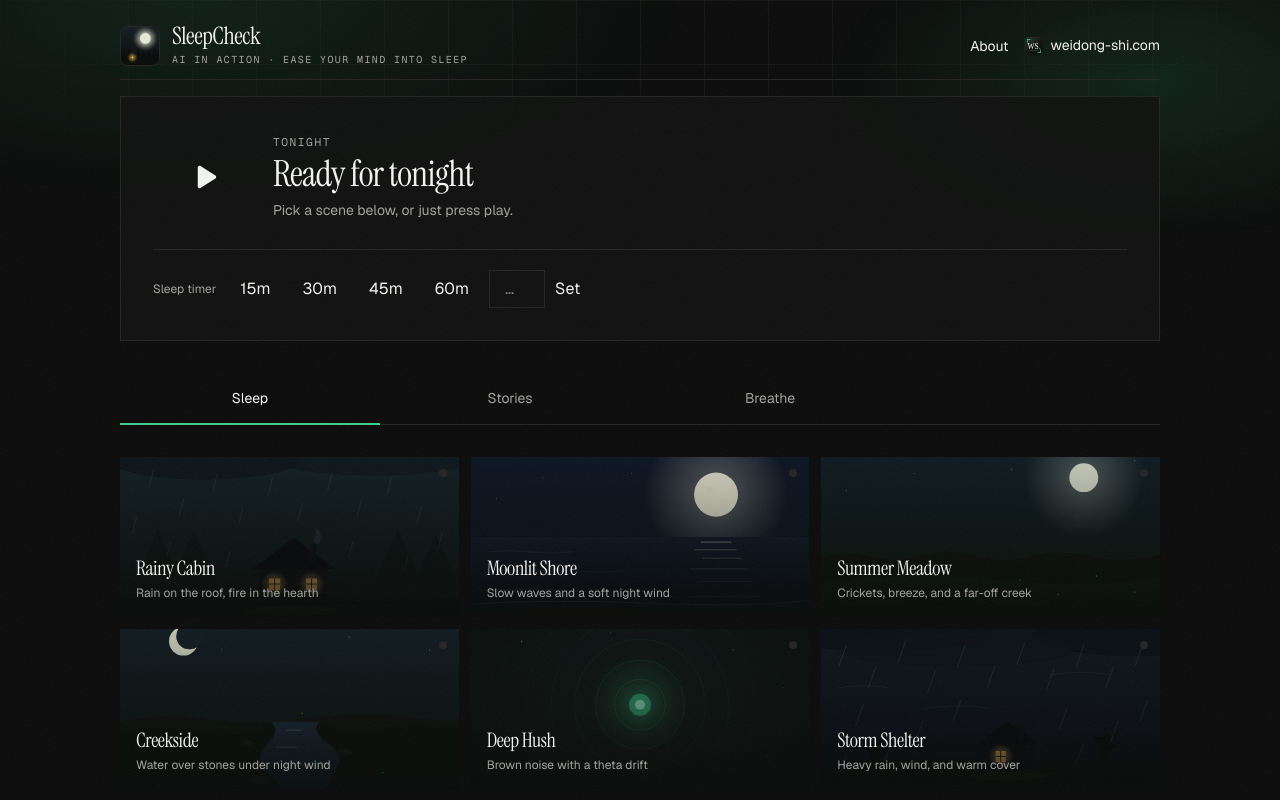
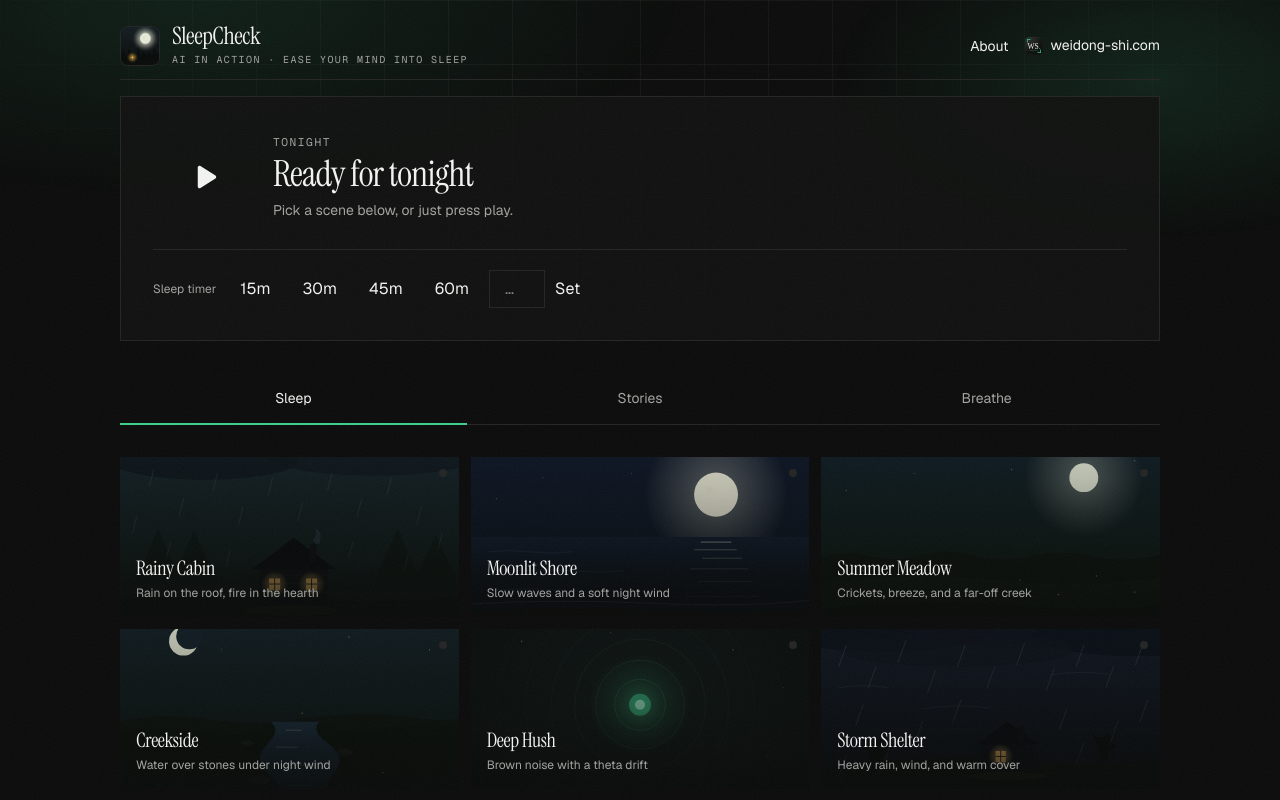
Before and after one commit to weidong808/SleepCheck, a Next.js app: page / in a window 1280 px wide. Shown: the top 800 px of the page. Built offline with nearby package versions, Linux system fonts and the light colour scheme.

Commit message:
Add keyboard focus rings and fix three-column tab bar.
Restore visible focus-visible affordances for buttons, links, tabs, and range inputs, and align the tab grid with the three remaining sections.

```diff
--- a/src/app/globals.css
+++ b/src/app/globals.css
@@ -89,6 +89,26 @@ button {
   background: transparent;
 }
 
+/* Keyboard focus — visible without competing with mouse click styles */
+:focus {
+  outline: none;
+}
+
+:focus-visible {
+  outline: 2px solid var(--ring);
+  outline-offset: 2px;
+}
+
+a:focus-visible,
+button:focus-visible,
+.tab-btn:focus-visible,
+.sound-card:focus-visible,
+.story-row:focus-visible,
+.btn:focus-visible {
+  outline: 2px solid var(--ring);
+  outline-offset: 2px;
+}
+
 input[type="range"] {
   -webkit-appearance: none;
   appearance: none;
@@ -99,6 +119,12 @@ input[type="range"] {
   outline: 0;
 }
 
+input[type="range"]:focus-visible {
+  outline: 2px solid var(--ring);
+  outline-offset: 6px;
+  border-radius: 4px;
+}
+
 input[type="range"]::-webkit-slider-thumb {
   -webkit-appearance: none;
   width: 14px;
@@ -106,6 +132,10 @@ input[type="range"]::-webkit-slider-thumb {
   border-radius: 50%;
   background: var(--foreground);
   border: 2px solid var(--background);
+}
+
+input[type="range"]:focus-visible::-webkit-slider-thumb {
+  box-shadow: 0 0 0 2px var(--background), 0 0 0 4px var(--ring);
 }
 
 a {
@@ -214,7 +244,7 @@ a {
 
 .tab-bar {
   display: grid;
-  grid-template-columns: repeat(4, 1fr);
+  grid-template-columns: repeat(3, 1fr);
   border-bottom: 1px solid var(--border);
 }
 
@@ -288,7 +318,12 @@ a {
 
 @media (max-width: 640px) {
   .tab-bar {
-    grid-template-columns: repeat(2, 1fr);
+    grid-template-columns: repeat(3, 1fr);
+  }
+
+  .tab-btn {
+    padding: 0.85rem 0.35rem;
+    font-size: 0.8125rem;
   }
 }
 
```
